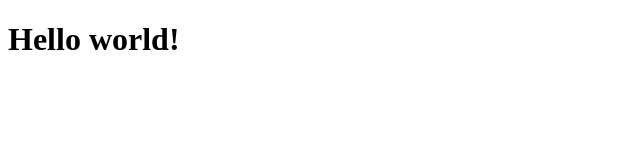
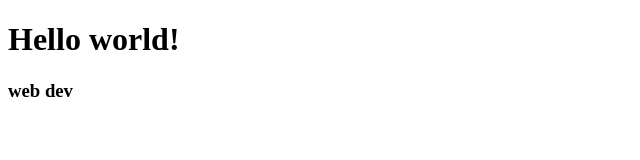
Before and after one commit to RomanMykolaichuk/wd2021, a plain HTML site: page index.html in a window 1280 px wide. Shown: the full height of the page, 0-640 px from the left. Drawn offline with Linux system fonts and the light colour scheme.

Commit message:
h3 added

```diff
--- a/index.html
+++ b/index.html
@@ -8,5 +8,6 @@
 </head>
 <body>
     <h1>Hello world!</h1>
+    <h3>web dev</h3>
 </body>
 </html>
```
